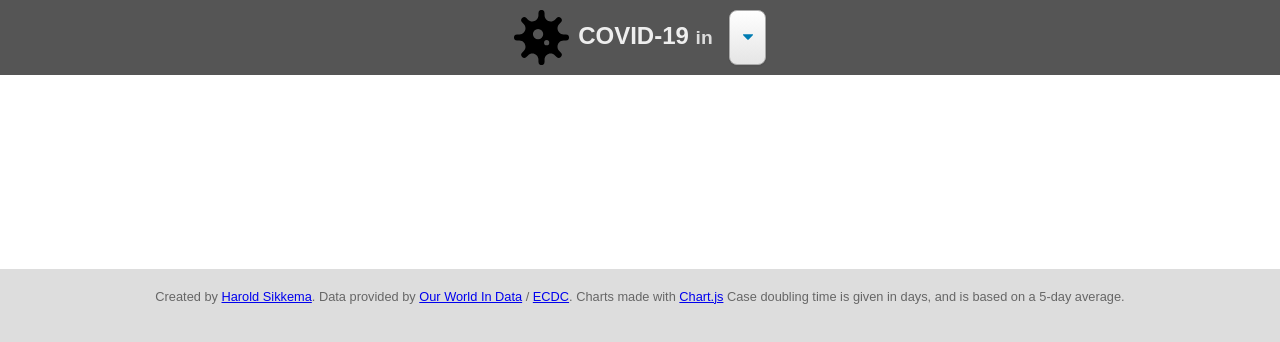
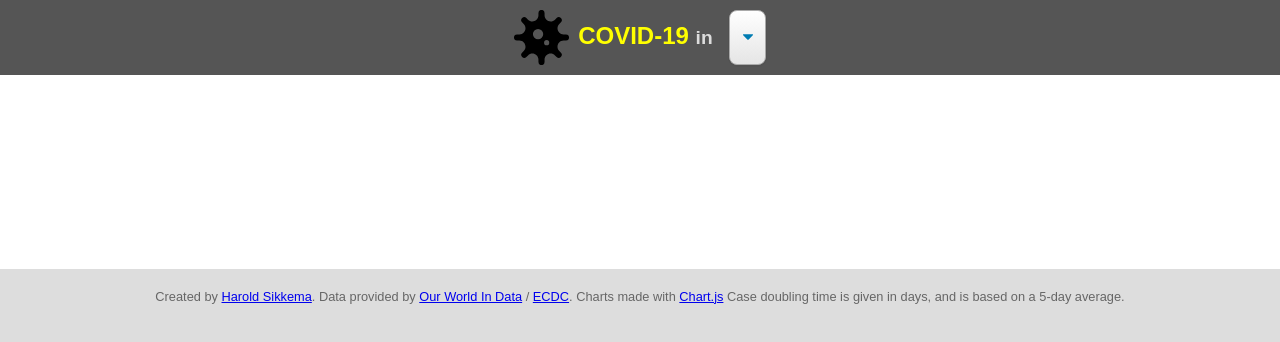
Before and after one commit to nsitu/covid-charts, a website: page public/index.html in a window 1280 px wide. Drawn offline with nearby package versions, Linux system fonts and the light colour scheme; no server answers.

Commit message:
I made the header yellow

```diff
--- a/public/styles.css
+++ b/public/styles.css
@@ -12,7 +12,7 @@ body{
 }
 h2{
   margin: 0px;
-  color: #eee;
+  color: yellow;
   text-align: right;
   margin-right: 1rem;
   line-height: 2.2em;
```
